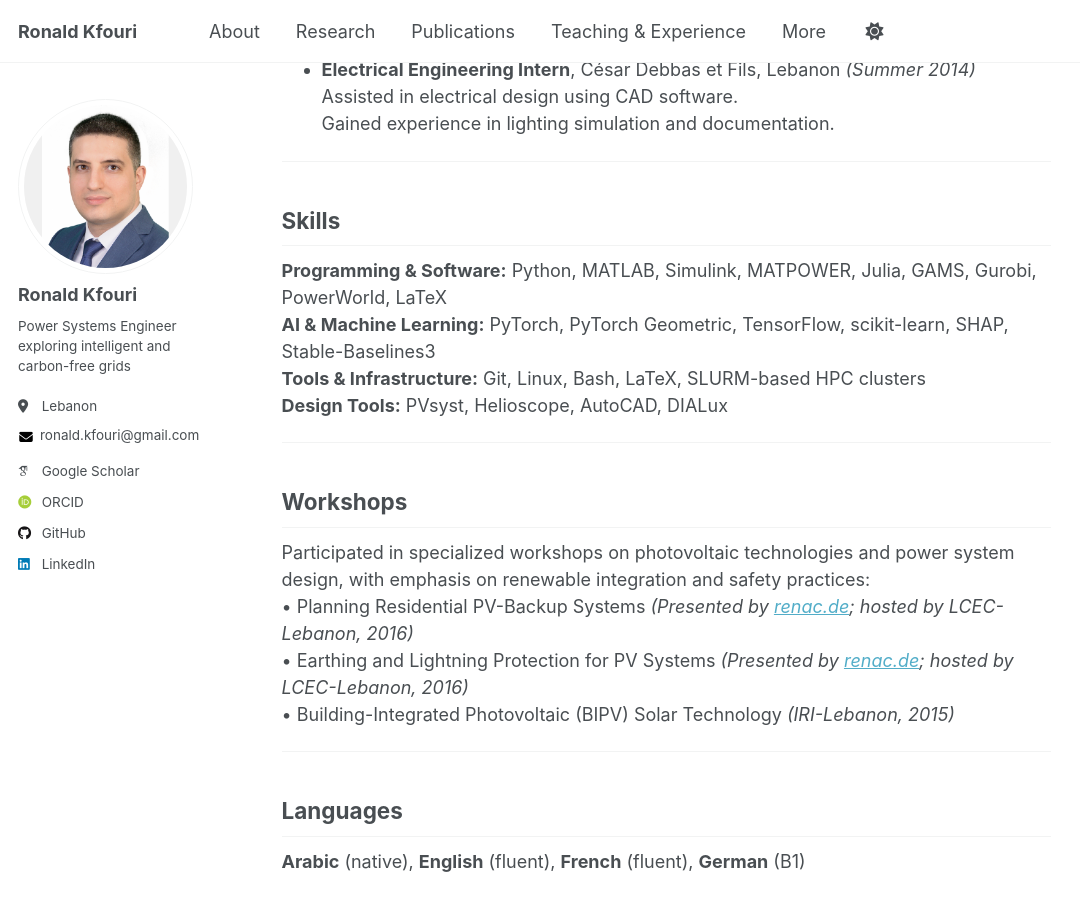
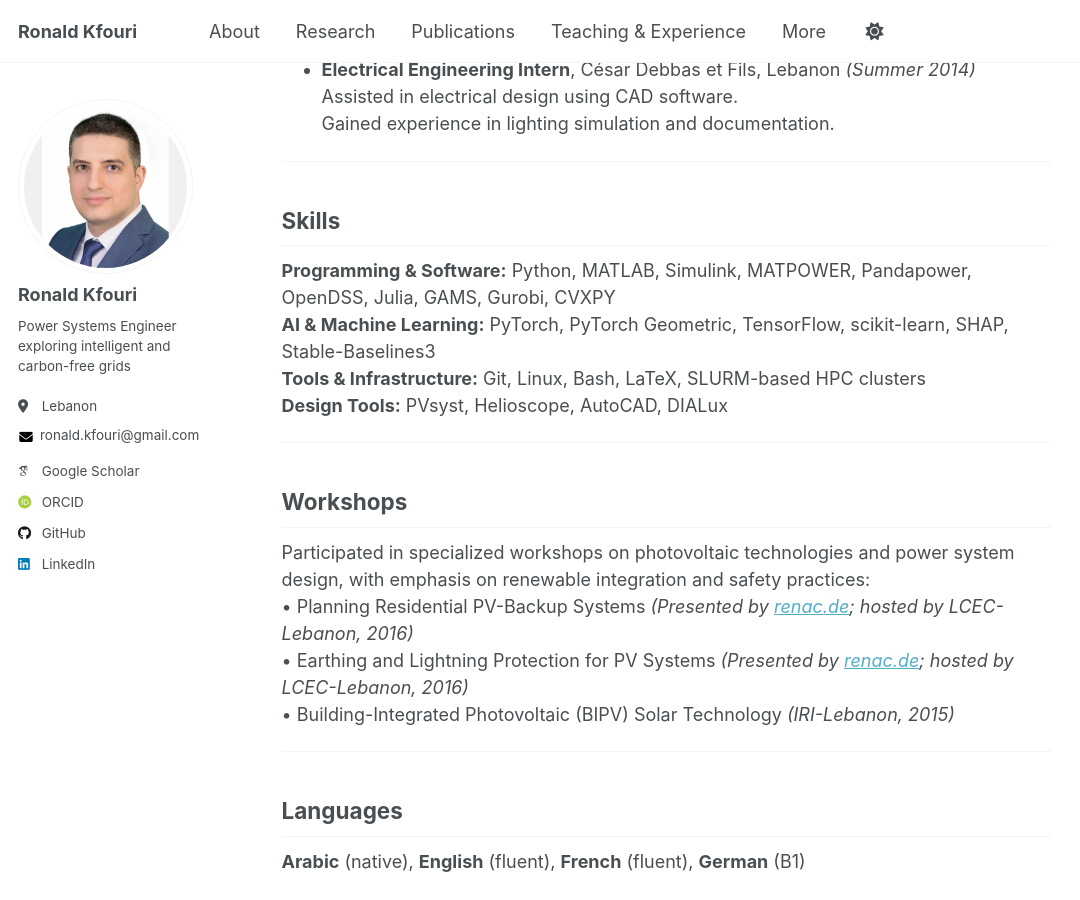
Before and after one commit to RonaldKfouri/RonaldKfouri.github.io, a Jekyll site: the page built from _pages/about.md, in a window 1280 px wide and 900 px high, scrolled down 3426 px. Shown: the whole window, without its empty margins (0-1080 px from the left). Built offline with Jekyll 4.4.1, drawn with Linux system fonts in a browser that asks for light colours; some web fonts are replaced; a script that is not in the unit is left out.

Commit message:
Update about.md

```diff
--- a/_pages/about.md
+++ b/_pages/about.md
@@ -129,7 +129,7 @@ Courses taught:
 
 ## Skills {#skills}
 
-**Programming & Software:** Python, MATLAB, Simulink, MATPOWER, Julia, GAMS, Gurobi, PowerWorld, LaTeX
+**Programming & Software:** Python, MATLAB, Simulink, MATPOWER, Pandapower, OpenDSS, Julia, GAMS, Gurobi, CVXPY
 **AI & Machine Learning:** PyTorch, PyTorch Geometric, TensorFlow, scikit-learn, SHAP, Stable-Baselines3
 **Tools & Infrastructure:** Git, Linux, Bash, LaTeX, SLURM-based HPC clusters
 **Design Tools:** PVsyst, Helioscope, AutoCAD, DIALux
```
